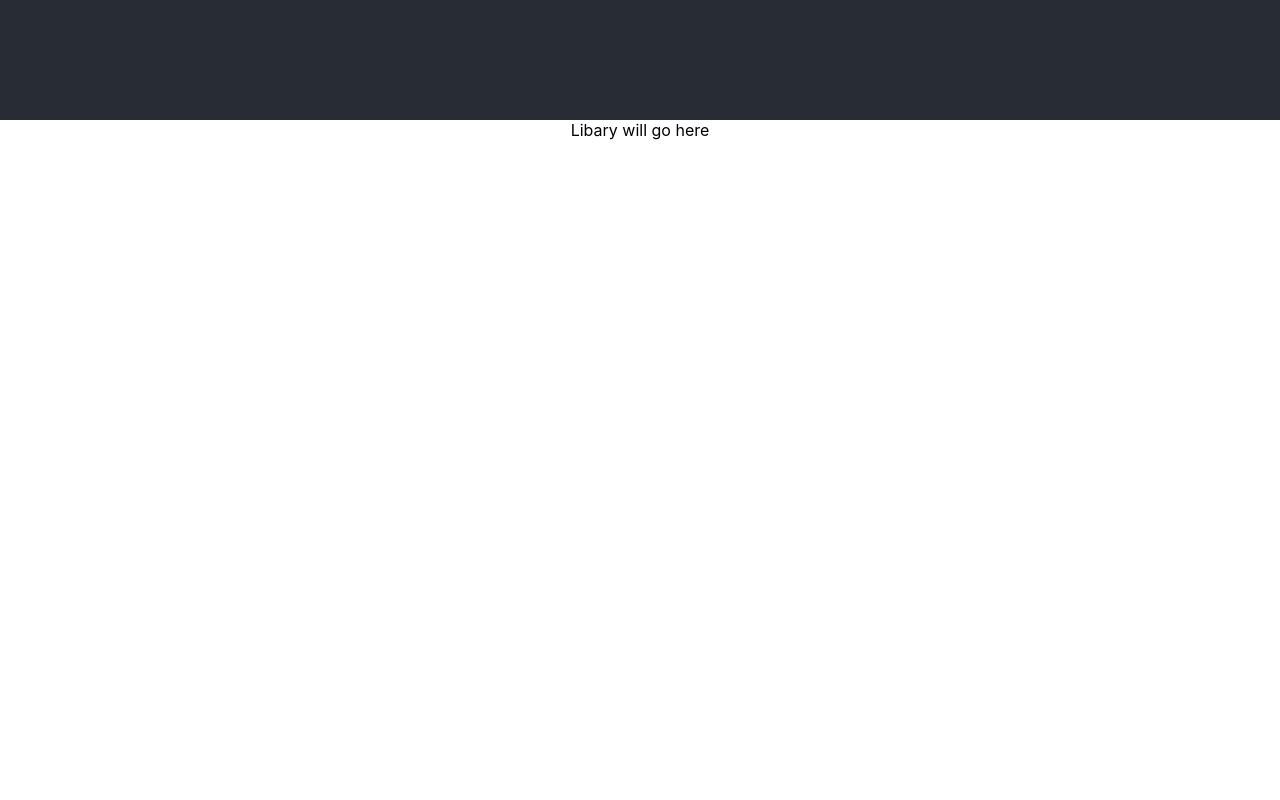
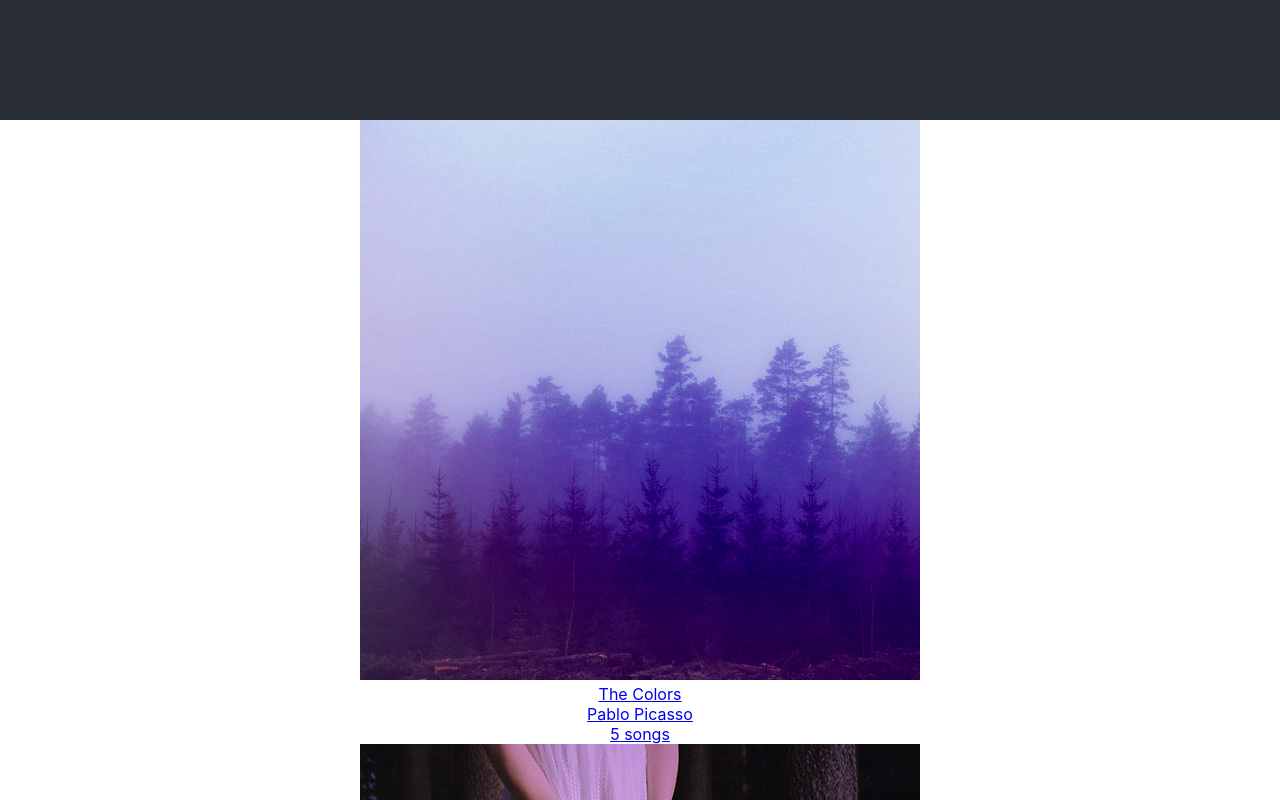
Before and after one commit to danis-developments/bloc-jams-react, a React (Create React App) app: page /library in a window 1280 px wide. Shown: the part 680-1480 px from the top of the page. Before the commit the page ends 820 px from the top, so only its background shows below. Built offline with nearby package versions, Linux system fonts and the light colour scheme.

Commit message:
Checkpoint 2757 Bloc Jams Components Library: updated

```diff
--- a/src/App.js
+++ b/src/App.js
@@ -19,7 +19,7 @@ class App extends Component {
         <main>
           <Route exact path="/" component={Landing} />
           <Route path="/library" component={Library} />
-          <Route path="/album" component={Album} />
+          <Route path="/album/:slug" component={Album} />
         </main>
       </div>
     );
--- a/src/components/Album.js
+++ b/src/components/Album.js
@@ -1,9 +1,13 @@
-import React from 'react';
+import React, { Component } from 'react';
 
-const Album = () => (
-  <section className="album">
-    Album will go here
-  </section>
-);
+class Album extends Component {
+  render() {
+    return (
+      <section className="album">
+        {this.props.match.params.slug} Album will go here
+      </section>
+    );
+  }
+}
 
 export default Album;
--- a/src/components/Library.js
+++ b/src/components/Library.js
@@ -1,9 +1,33 @@
-import React from 'react';
+import React, { Component } from 'react';
+import { Link } from 'react-router-dom';
+import albumData from './../data/albums.js';
 
-const Library = () => (
-  <section className="library">
-    Libary will go here
-  </section>
-);
+class Library extends Component {
+  constructor(props){
+    super(props);
+    this.state = {
+      albums : albumData,
+    };
+  }
+
+  render() {
+    return(
+      <section className="library">
+        {
+          this.state.albums.map( ( album, index) =>
+            <div key={index} >
+              <Link to={`/album/${album.slug}`} key={index}>
+                <img src={album.albumCover} alt={album.title} />
+                <div>{album.title}</div>
+                <div>{album.artist}</div>
+                <div>{album.songs.length} songs</div>
+              </Link>
+            </div>
+          )
+        }
+      </section>
+    );
+  }
+}
 
 export default Library;
```
